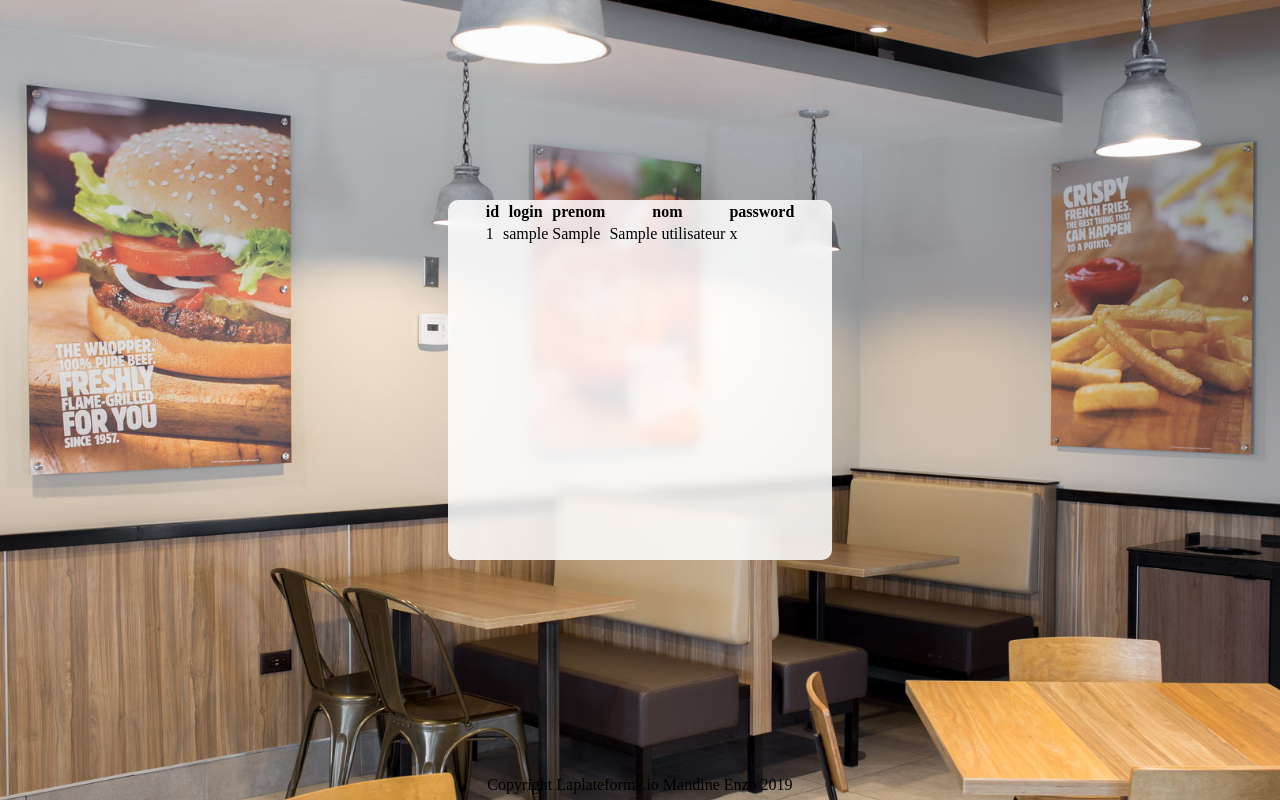
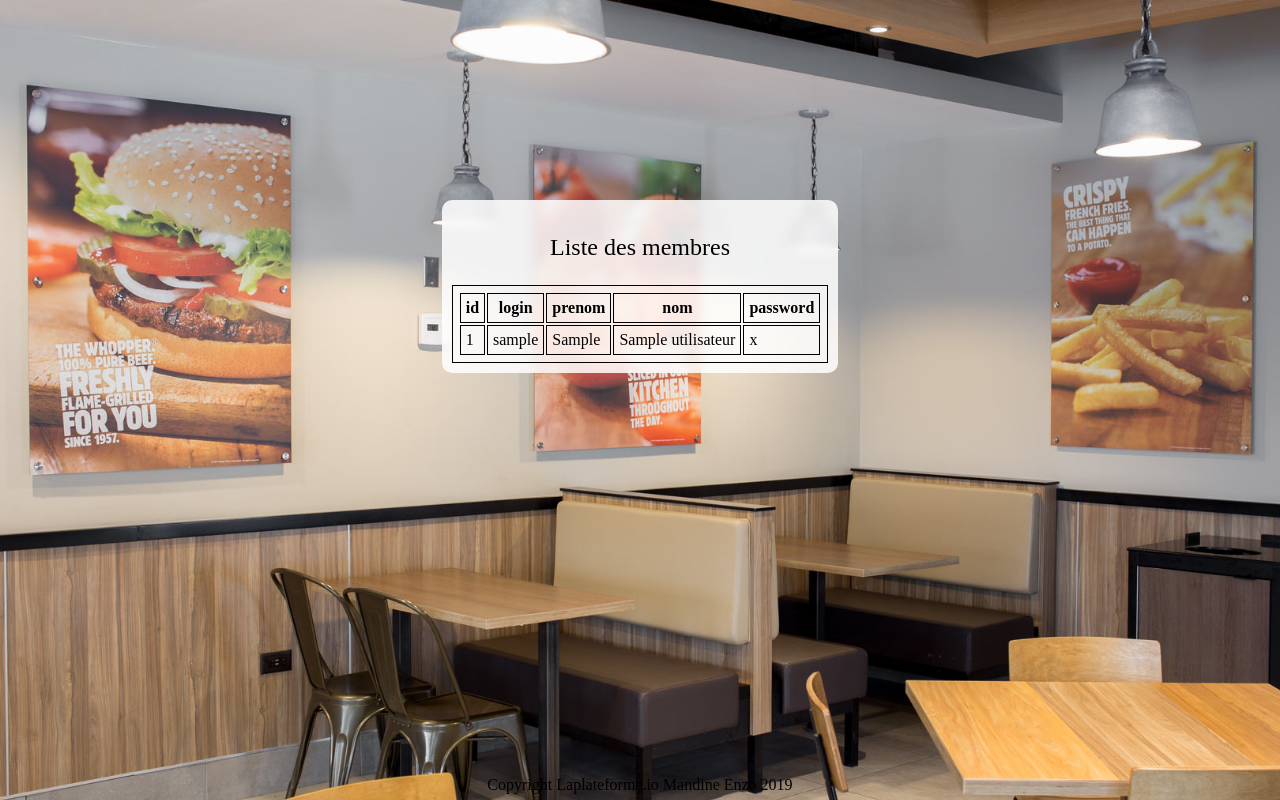
Before and after one commit to enzo-mandine/module-connexion, a PHP site: page /admin.php in a window 1280 px wide. Run offline with PHP 8.4, Linux system fonts and the light colour scheme; tables that the repository leaves empty or names only in its code hold one stand-in row (values such as "Sample post").

Commit message:
modif admin.php ajout de style.css, inscription.php ajours de condition sur les champs

```diff
--- a/admin.php
+++ b/admin.php
@@ -1,13 +1,9 @@
 <?php
-// connection au serveur//
+session_start();
 $login = mysqli_connect("localhost", "root", "", "moduleconnexion");
-// requete serveur //
 $request = "SELECT * FROM `utilisateurs`";
-// envoie de la query au serveur //
 $query = mysqli_query($login, $request);
-// récuperation des résultat du query //
 $result = mysqli_fetch_all($query);
-
 ?>
 
 <!DOCTYPE html>
@@ -22,26 +18,27 @@ $result = mysqli_fetch_all($query);
 </head>
 
 <body id="profil_body">
-    <main id="register_main">
+    <main id="admin_main">
         <section id="section_admin">
-            <table>
-                <thead>
-                    <tr>
-                        <th>id</th>
-                        <th>login</th>
-                        <th>prenom</th>
-                        <th>nom</th>
-                        <th>password</th>
+            <table class="border">
+                <thead class="border">
+                    <p id="intro">Liste des membres</p>
+                    <tr class="border">
+                        <th class="border">id</th>
+                        <th class="border">login</th>
+                        <th class="border">prenom</th>
+                        <th class="border">nom</th>
+                        <th class="border">password</th>
                     </tr>
                 </thead>
                 <tbody>
                     <?php foreach ($result as $row) {
                         echo "<tr>";
-                        echo "<td>" . $row[0] . "</td>";
-                        echo "<td>" . $row[1] . "</td>";
-                        echo "<td>" . $row[2] . "</td>";
-                        echo "<td>" . $row[3] . "</td>";
-                        echo "<td>" . $row[4] . "</td>";
+                        echo "<td class='border'>" . $row[0] . "</td>";
+                        echo "<td class='border'>" . $row[1] . "</td>";
+                        echo "<td class='border'>" . $row[2] . "</td>";
+                        echo "<td class='border'>" . $row[3] . "</td>";
+                        echo "<td class='border'>" . $row[4] . "</td>";
                         echo "</tr>";
                     }
                     ?>
--- a/connexion.php
+++ b/connexion.php
@@ -9,7 +9,6 @@ if (isset($_POST["submit"])) {
     $request = "SELECT login, password FROM utilisateurs WHERE login = '" . $_POST["login"] . "'";
     $query = mysqli_query($connect, $request);
     $result = mysqli_fetch_all($query);
-    var_dump($result);
     if (($_POST["login"] == $result[0][0]) && password_verify($_POST["password"], $result[0][1])) {
         $_SESSION["isconnected"] = $_POST["login"];
         if ($_POST["login"] == $admin) {
--- a/style.css
+++ b/style.css
@@ -145,3 +145,23 @@ input {
     background-image: url("ressources/editprofil.jpg");
     background-size: cover;
 }
+/* admin */
+#admin_main {
+    display: flex;
+    justify-content: center;
+    border-radius: 10px;
+    margin-top: 25vh;
+    height: fit-content;
+    width: fit-content;
+    background-color: rgba(255, 255, 255, 0.85);
+    backdrop-filter: blur(5px);
+    margin-left: auto;
+    margin-right: auto;
+    padding: 10px;
+}
+
+.border {
+    border: 1px solid black;
+    padding: 5px;
+}
+/* fin admin */
```
Also changed, not shown: inscription.php (+5 -5 lines), userconnected.php (added, +47 -0 lines).
